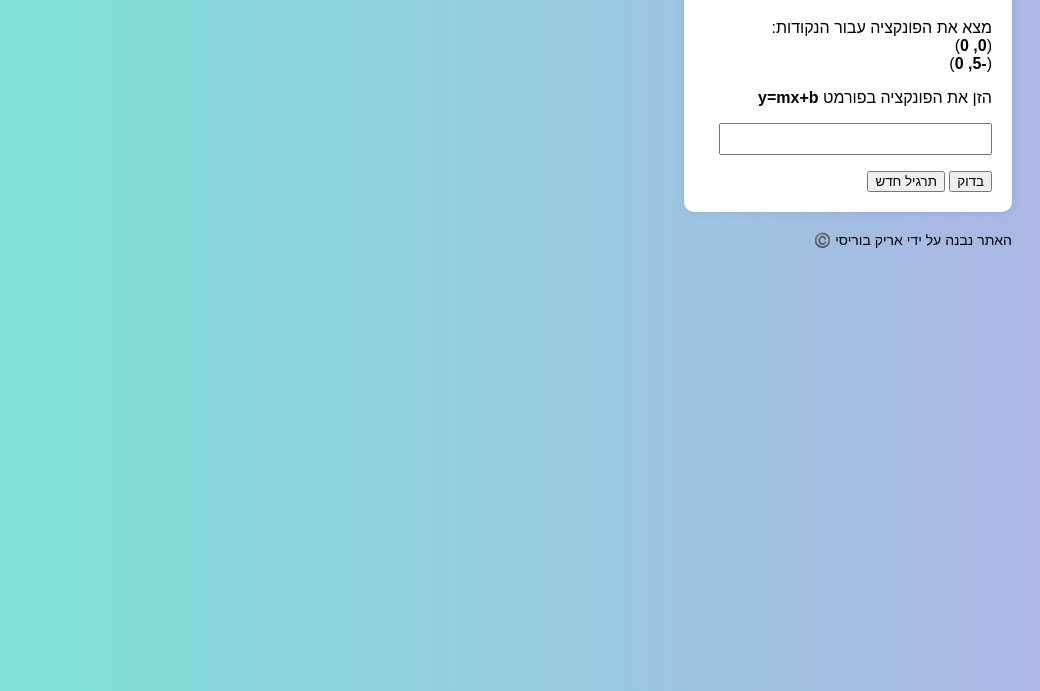
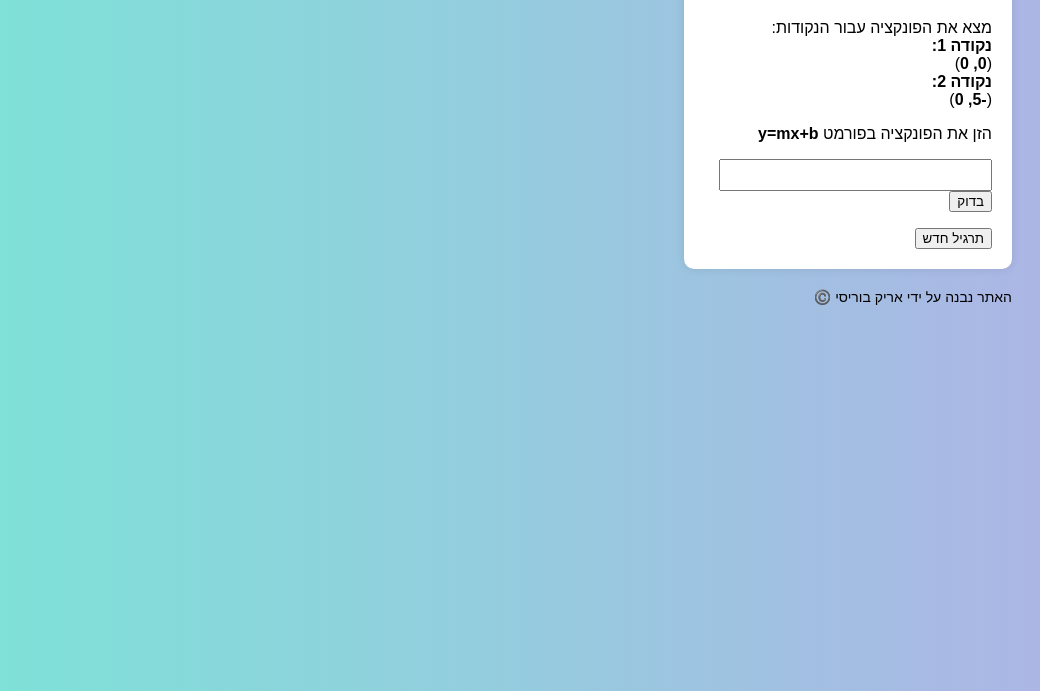
Before and after one commit to arikbo/math, a plain HTML site: page index.html in a window 1280 px wide. Shown: the part 109-800 px from the top of the page, without its empty margins (240-1280 px from the left). Drawn offline with Linux system fonts and the light colour scheme.

Commit message:
Update index.html

```diff
--- a/index.html
+++ b/index.html
@@ -38,8 +38,8 @@
         <p id="question"></p>
         <p>הזן את הפונקציה בפורמט <strong>y=mx+b</strong></p>
         <input type="text" id="answer">
+        <button onclick="checkAnswer()">בדוק</button>
         <p id="feedback"></p>
-        <button onclick="checkAnswer()">בדוק</button>
         <button onclick="generateQuestion()">תרגיל חדש</button>
     </div>
     <p class="footer">האתר נבנה על ידי אריק בוריסי ©️</p>
@@ -63,7 +63,9 @@
             correctAnswer = `y=${mStr}${bStr}`;
 
             document.getElementById("question").innerHTML = `מצא את הפונקציה עבור הנקודות:<br>
+            <strong>נקודה 1:</strong><br>
             (<strong>${x1}, ${y1}</strong>)<br>
+            <strong>נקודה 2:</strong><br>
             (<strong>${x2}, ${y2}</strong>)`;
 
             document.getElementById("feedback").innerText = "";
```
